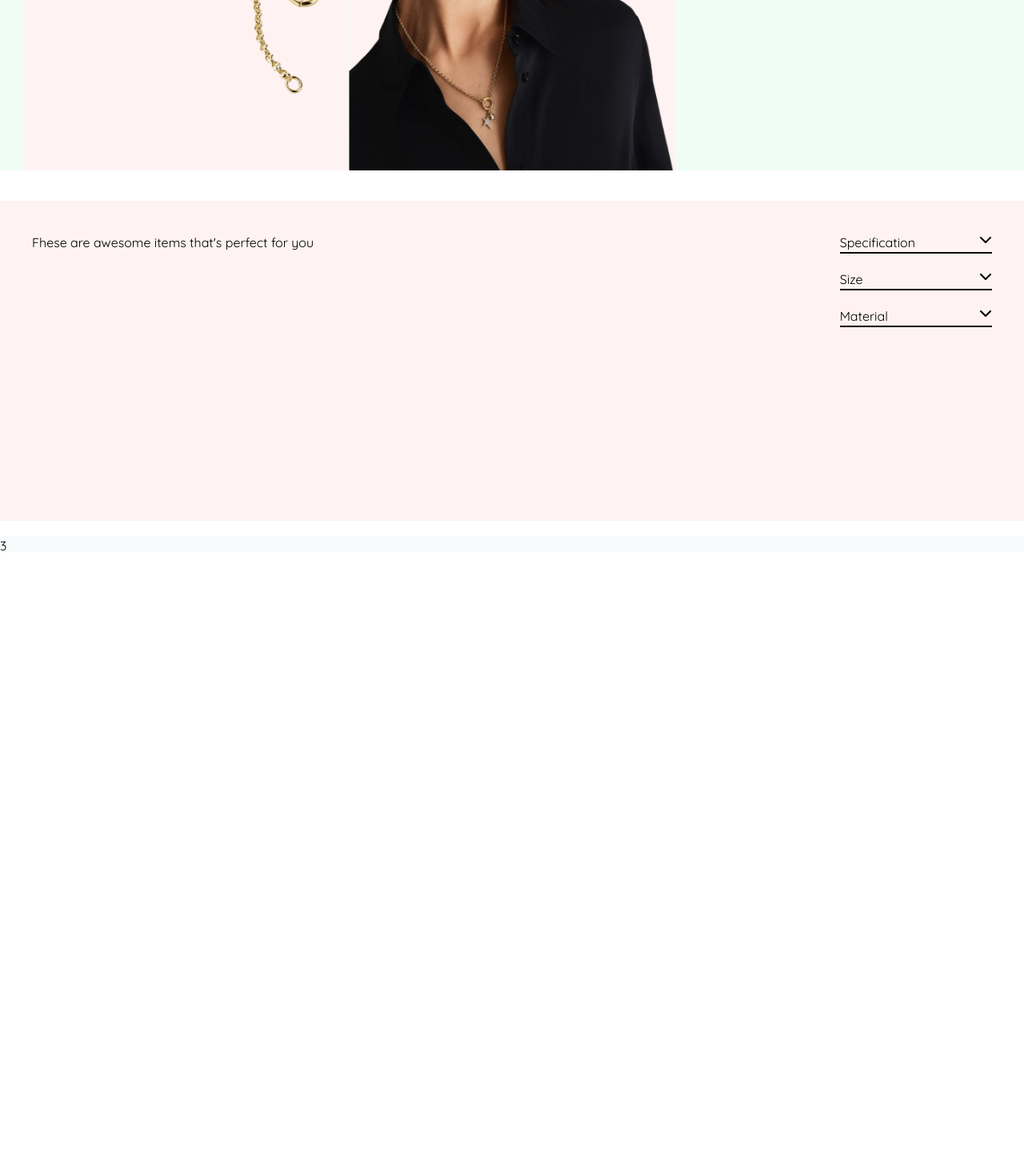
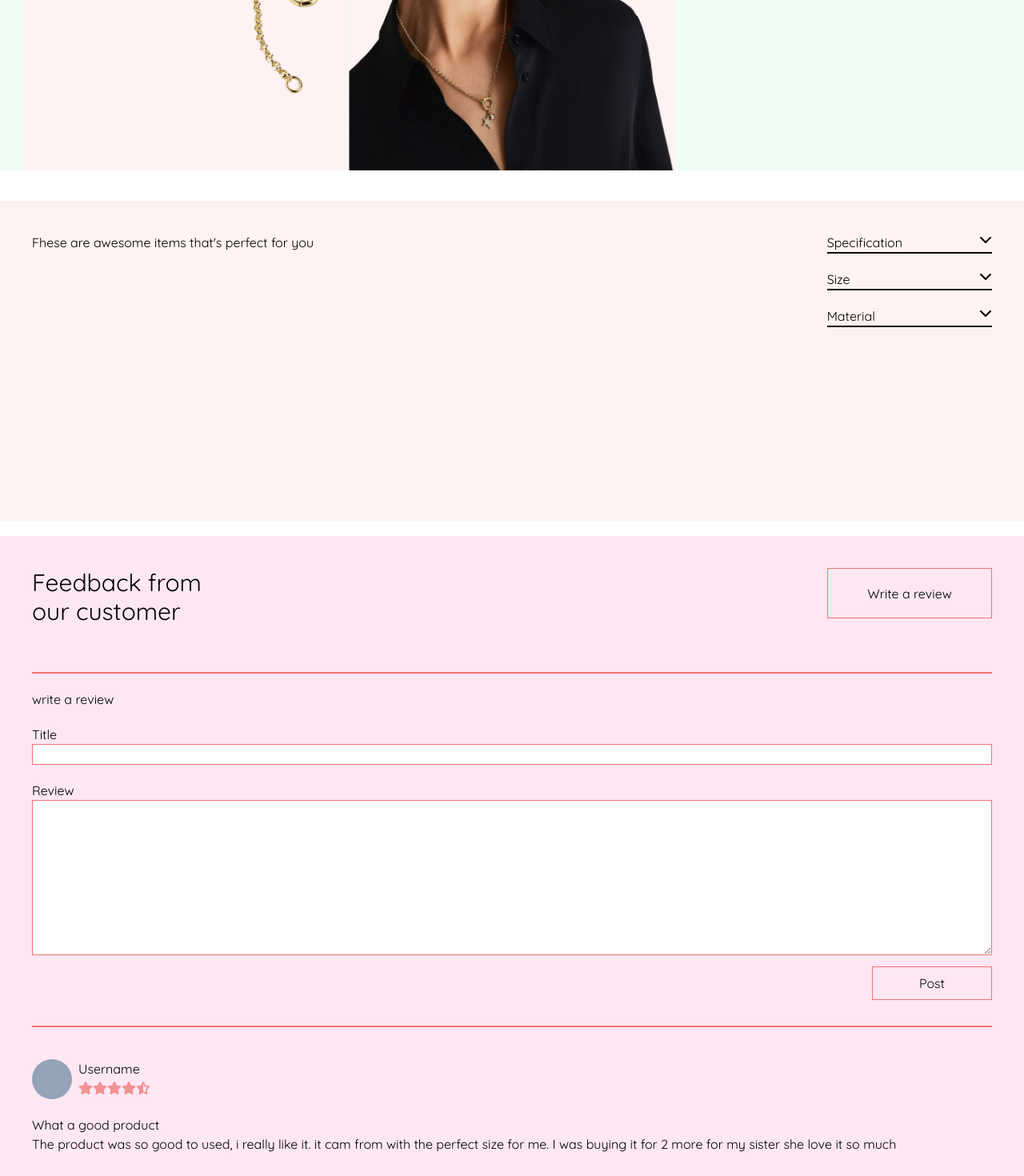
Before and after one commit to CHAB-Sreylen/E-commerce_project, a Vue app in the folder e-commerce/: page /ProductDetail in a window 1280 px wide. Shown: the part 1692-3162 px from the top of the page at 80% size. Before the commit the page ends 2386 px from the top, so only its background shows below. Built offline with nearby package versions, Linux system fonts and the light colour scheme.

Commit message:
Feedback

```diff
--- /dev/null
+++ b/e-commerce/src/components/Feedback.vue
@@ -0,0 +1,44 @@
+<template>
+    <div class="flex flex-row justify-between  m-10 h-[50px]">
+        <p class="text-3xl w-[250px]">Feedback from our customer</p>
+        <p class="flex w-[206px] h-[63px] border-[1px] border-red-400 items-center justify-center">Write a review</p>
+    </div>
+    <div class="flex flex-col m-10 border-t-2 border-b-2 border-red-400 gap-5">
+        <p class="mt-5">write a review</p>
+        <div class="flex flex-col w-full">
+            <h1>Title</h1>
+            <input type="text" class="border-red-400 border-[1px] focus:outline-none w-full">
+        </div>
+        <div class="flex flex-col gap-2 pb-5">
+            <form >
+                <label for="Review">Review</label><br>
+                <textarea id="Review" class="border-red-400 border-[1px] focus:outline-none w-full" name="message" rows="8" cols="50"></textarea><br>
+                <div class="flex justify-end pt-2 pb-3">
+                    <button class="w-[150px] border-red-400 border-[1px] focus:outline-none p-2">Post</button>
+                    <!-- <input type="submit" value="Submit" class="w-[100px] border-red-400 border-[1px] focus:outline-none"> -->
+                </div>
+            </form>
+        </div>
+    </div>
+    <div class="flex flex-col">
+        <div class="flex flex-row ml-10 gap-2">
+            <div class="w-[50px] h-[50px] border-round rounded-full bg-slate-400"></div>
+            <div class="flex-flex-col">
+                <p>Username</p>
+                <div class="w-full h-fit flex pt-1">
+                    <fa icon="star" class="text-[#F19292]"></fa>
+                    <fa icon="star" class="text-[#F19292]"></fa>
+                    <fa icon="star" class="text-[#F19292]"></fa>
+                    <fa icon="star" class="text-[#F19292]"></fa>
+                    <fa icon="star-half-alt" class="text-[#F19292] outline-[#F19292] "></fa>
+                </div>
+            </div>
+        </div>
+        <div class="flex flex-col ml-10 pt-5">
+            <p>What a good product</p>
+            <h3>The product was so good to used, i really like it. it cam from with the perfect size for me.  I was buying it for 2 more for my sister she love it so much</h3>
+        </div>
+
+    </div>
+
+</template>
--- /dev/null
+++ b/e-commerce/src/components/itemsdetail.vue
@@ -0,0 +1,19 @@
+<template>
+    <div class="flex flex-row justify-between m-10">
+        <p>Fhese are awesome items that's perfect for you</p>
+        <div class="flex flex-col gap-5">
+            <div class="flex flex-row gap-24 justify-between border-b-2 border-black">
+                <p>Specification</p>
+                <fa icon="chevron-down"/>
+            </div>
+            <div class="flex flex-row gap-24 justify-between border-b-2 border-black">
+                <p>Size</p>
+                <fa icon="chevron-down"/>
+            </div>
+            <div class="flex flex-row gap-24 justify-between border-b-2 border-black">
+                <p>Material</p>
+                <fa icon="chevron-down"/>
+            </div>
+        </div>
+    </div>
+</template>
--- a/e-commerce/src/views/ProductDetail.vue
+++ b/e-commerce/src/views/ProductDetail.vue
@@ -8,31 +8,19 @@
 
         </div>
         <div class="flex flex-col w-full h-[400px] bg-red-50">
-            <div class="flex flex-row justify-between m-10">
-                <p>Fhese are awesome items that's perfect for you</p>
-                <div class="flex flex-col gap-5">
-                    <div class="flex flex-row gap-20 justify-between border-b-2 border-black">
-                        <p>Specification</p>
-                        <fa icon="chevron-down"/>
-                    </div>
-                    <div class="flex flex-row gap-20 justify-between border-b-2 border-black">
-                        <p>Size</p>
-                        <fa icon="chevron-down"/>
-                    </div>
-                    <div class="flex flex-row gap-20 justify-between border-b-2 border-black">
-                        <p>Material</p>
-                        <fa icon="chevron-down"/>
-                    </div>
-                </div>
-            </div>
+            <itemsDetail></itemsDetail>
         </div>
-        <div class="w-full h-5 bg-gray-50">3</div>
+        <div class="flex flex-col w-full h-[800px] bg-pink-100">
+            <Feedback></Feedback>
+        </div>
     </div>
 </template>
 
 <script>
     import Navbar from '../components/Navbar.vue';
     import ProductTheme from '../components/ProductTheme.vue';
+    import itemsDetail from '../components/itemsdetail.vue';
+    import Feedback from '../components/Feedback.vue';
 
     import {useEStore} from '../stores/eStore';
     import {mapState} from 'pinia';
@@ -42,6 +30,8 @@
         components:{
             Navbar,
             ProductTheme,
+            itemsDetail,
+            Feedback,
         },
         computed: {
             ...mapState(useEStore,['PDT'])
```
